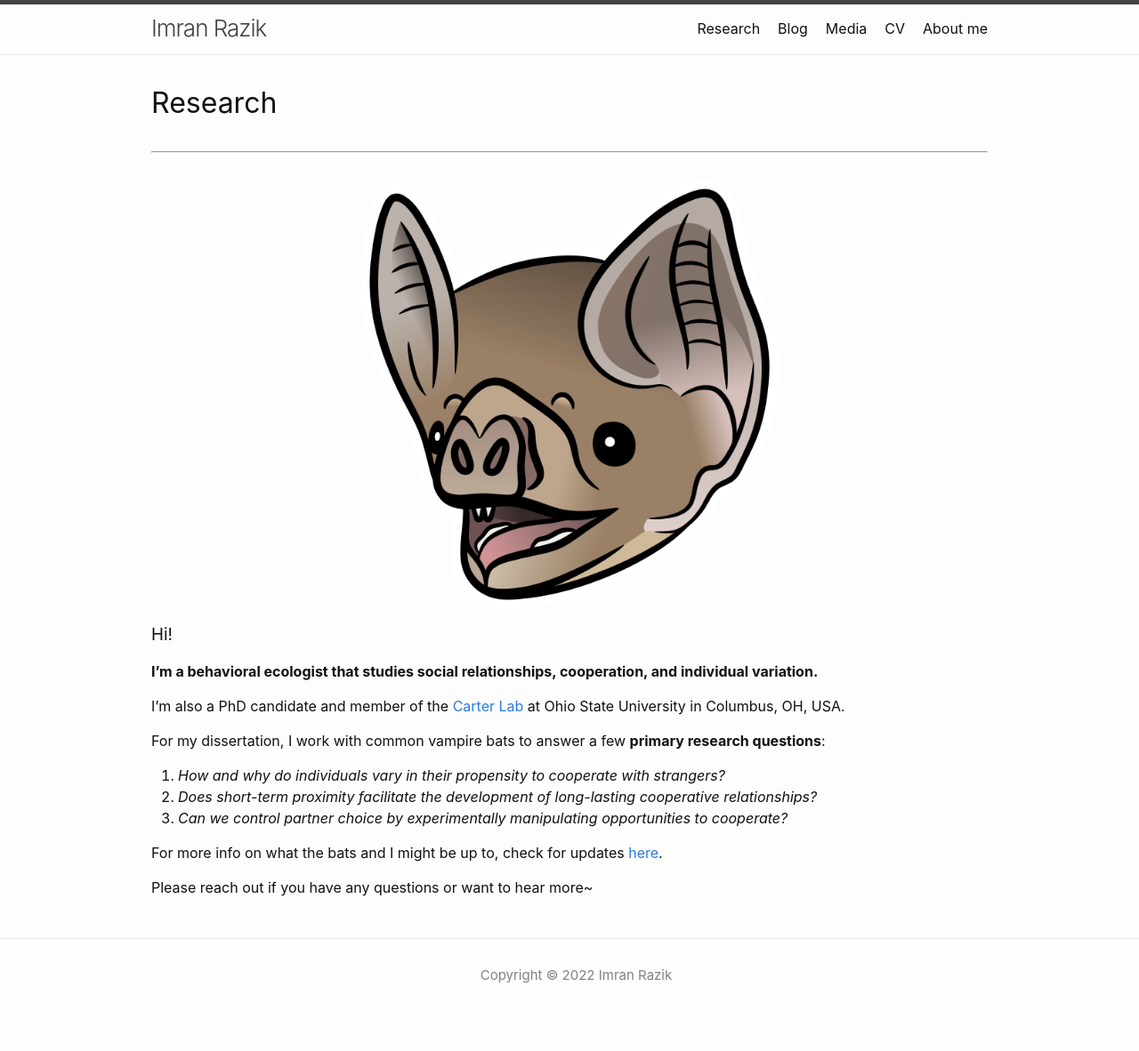
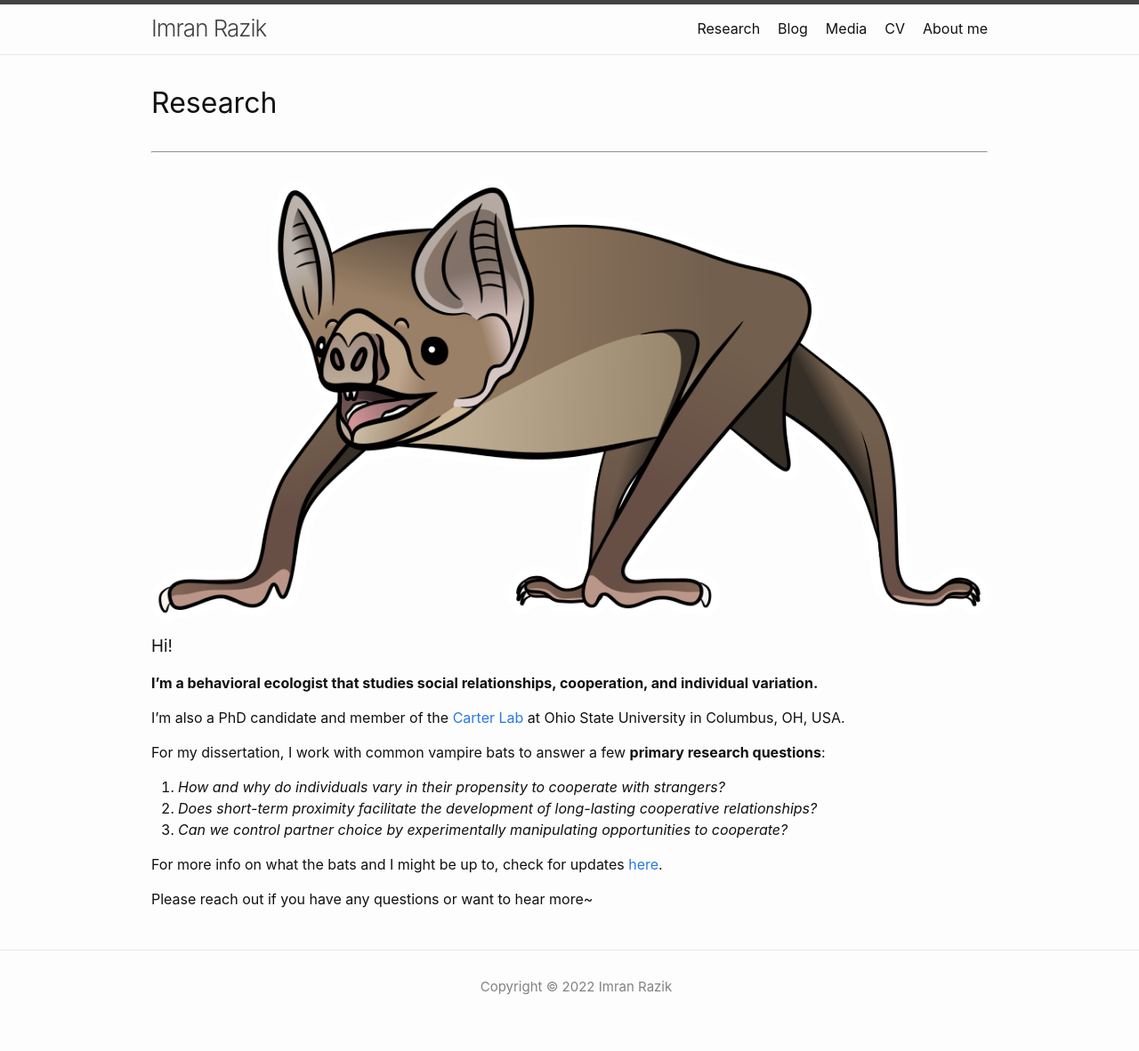
Before and after one commit to imranrazik/imranrazik.github.io, a Jekyll site: the page built from index.md, in a window 1280 px wide. Shown: the whole page at 89% size. Built offline with Jekyll 4.4.1, drawn with Linux system fonts in a browser that asks for light colours; our own code applies the rules of GitHub Pages for plain Markdown files.

Commit message:
Update index.md

```diff
--- a/index.md
+++ b/index.md
@@ -4,7 +4,7 @@ layout: home
 # Research
 ---
 <p align="center">
- <img src="/assets/illustrations/vampire_v02.png" width="50%">
+ <img src="/assets/illustrations/vampterrestrial_v02.png" width="100%">
 </p>
 
 ### Hi!
```
